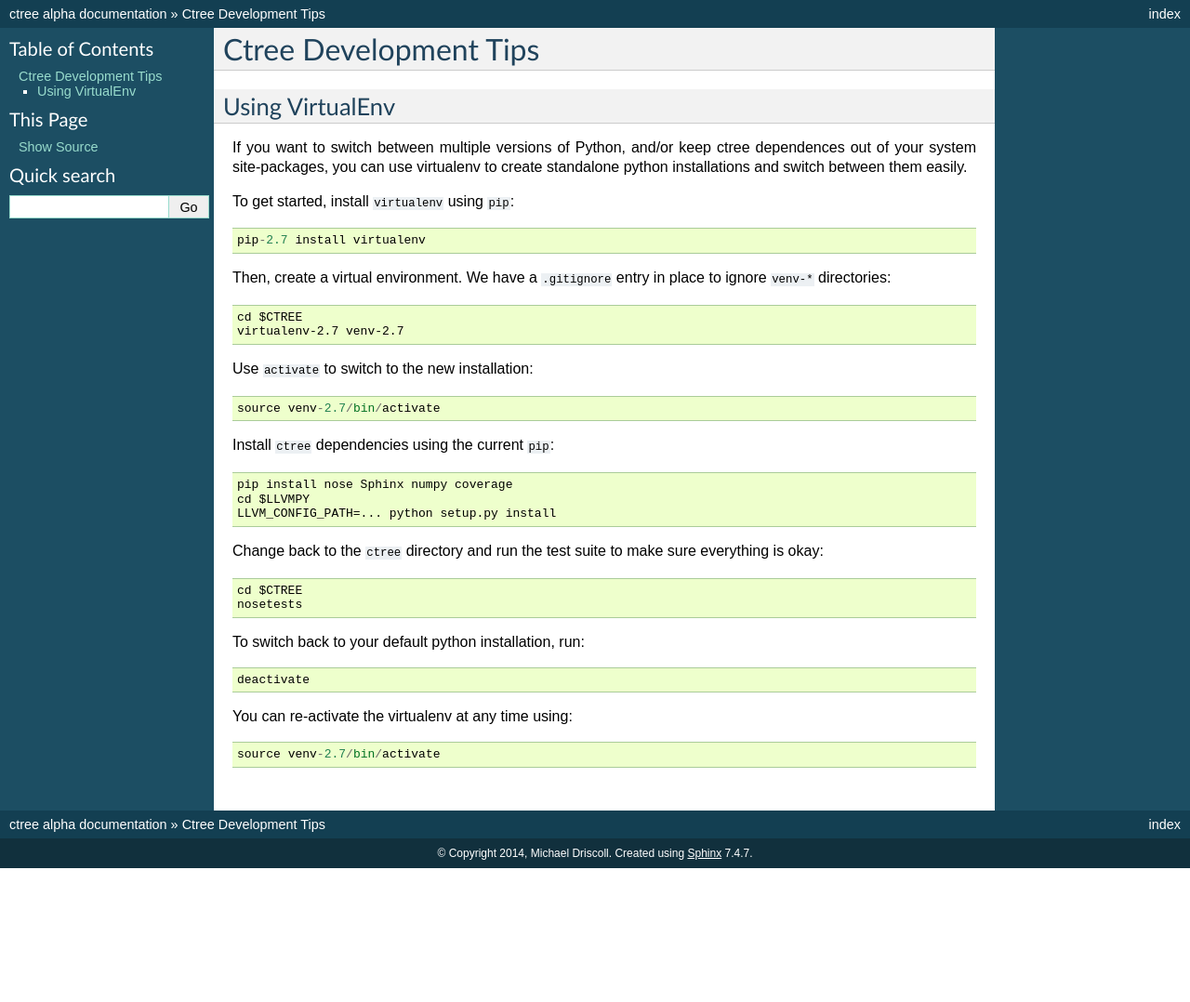
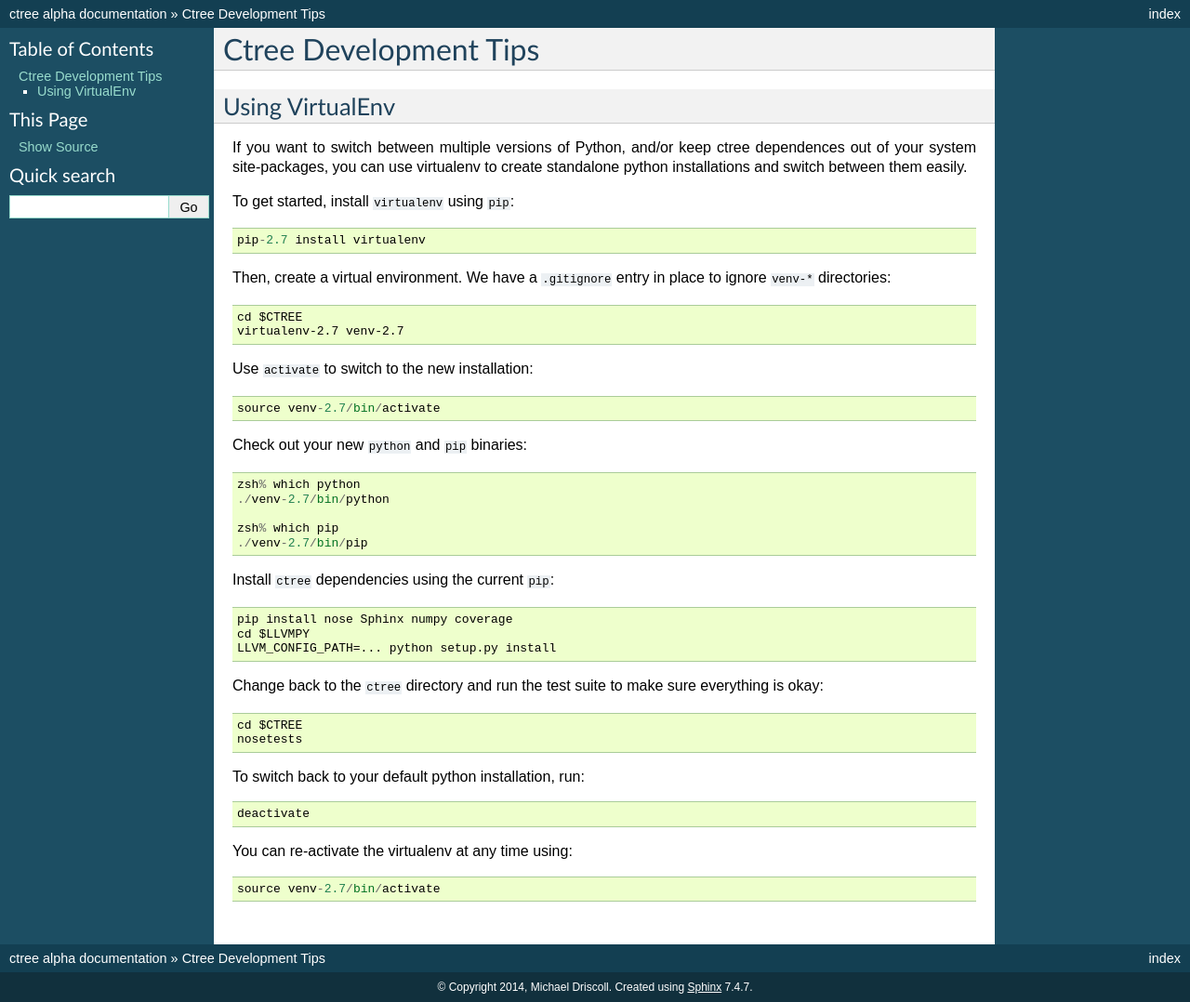
Before and after one commit to mbdriscoll/ctree, a Sphinx documentation site: the page built from doc/devtips.rst, in a window 1280 px wide. Shown: the whole page at 93% size. Built offline with Sphinx 7.4.7, drawn with Linux system fonts in a browser that asks for light colours; before the commit the page ends 934 px from its top, so only the background shows below that.

Commit message:
rename to devtips.rst

```diff
--- a/doc/development.rst
+++ b/doc/devtips.rst
@@ -21,6 +21,14 @@ Use ``activate`` to switch to the new installation::
 
         source venv-2.7/bin/activate
 
+Check out your new ``python`` and ``pip`` binaries::
+
+        zsh% which python
+        ./venv-2.7/bin/python
+
+        zsh% which pip
+        ./venv-2.7/bin/pip
+
 Install ``ctree`` dependencies using the current ``pip``::
 
         pip install nose Sphinx numpy coverage
--- a/doc/index.rst
+++ b/doc/index.rst
@@ -8,7 +8,7 @@ Getting Started
 
 * :doc:`Installation <install>`
 * :doc:`Tutorial <tutorial>`
-* :doc:`Development Tips<development>`
+* :doc:`Development Tips<devtips>`
 * `Build status <https://travis-ci.org/ucb-sejits/ctree>`_
 * `Coverage report <https://coveralls.io/r/ucb-sejits/ctree>`_
 
```
Also changed, not shown: other parts of doc/devtips.rst (+1 -1 lines).
